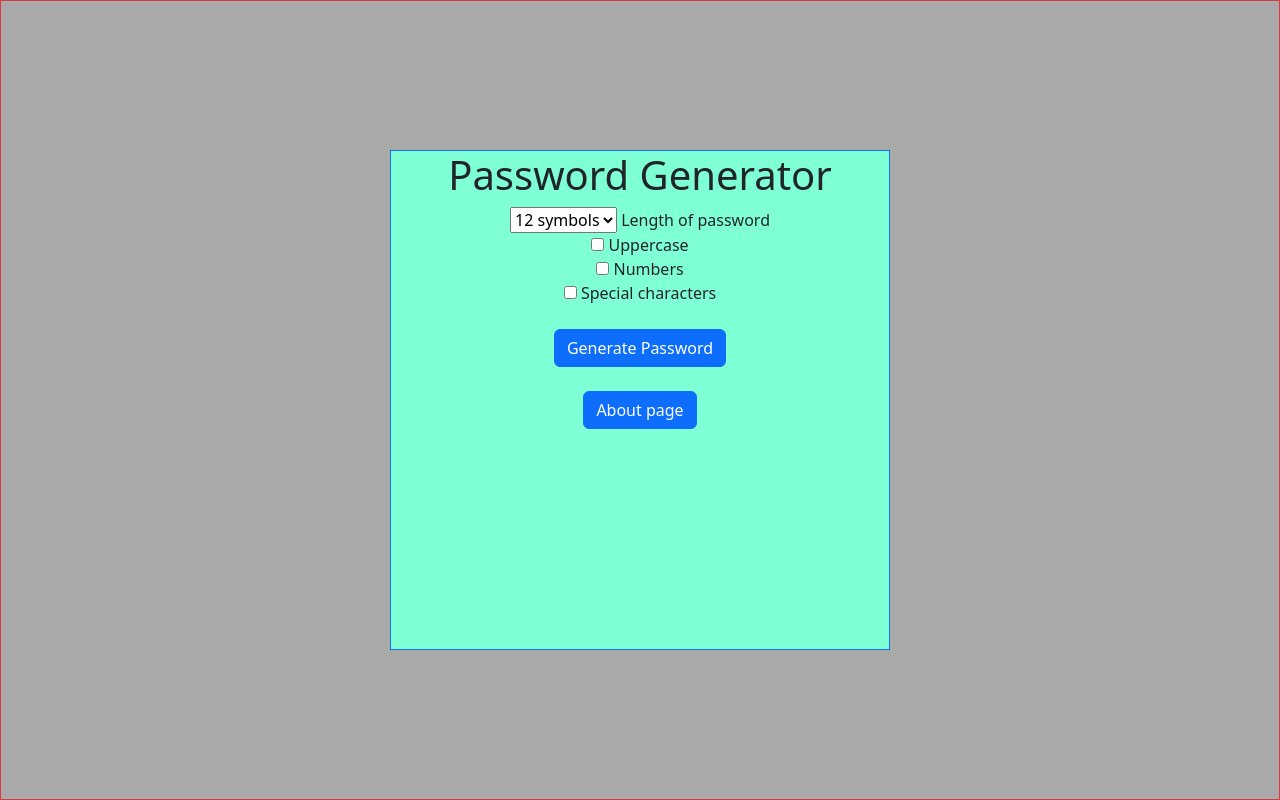
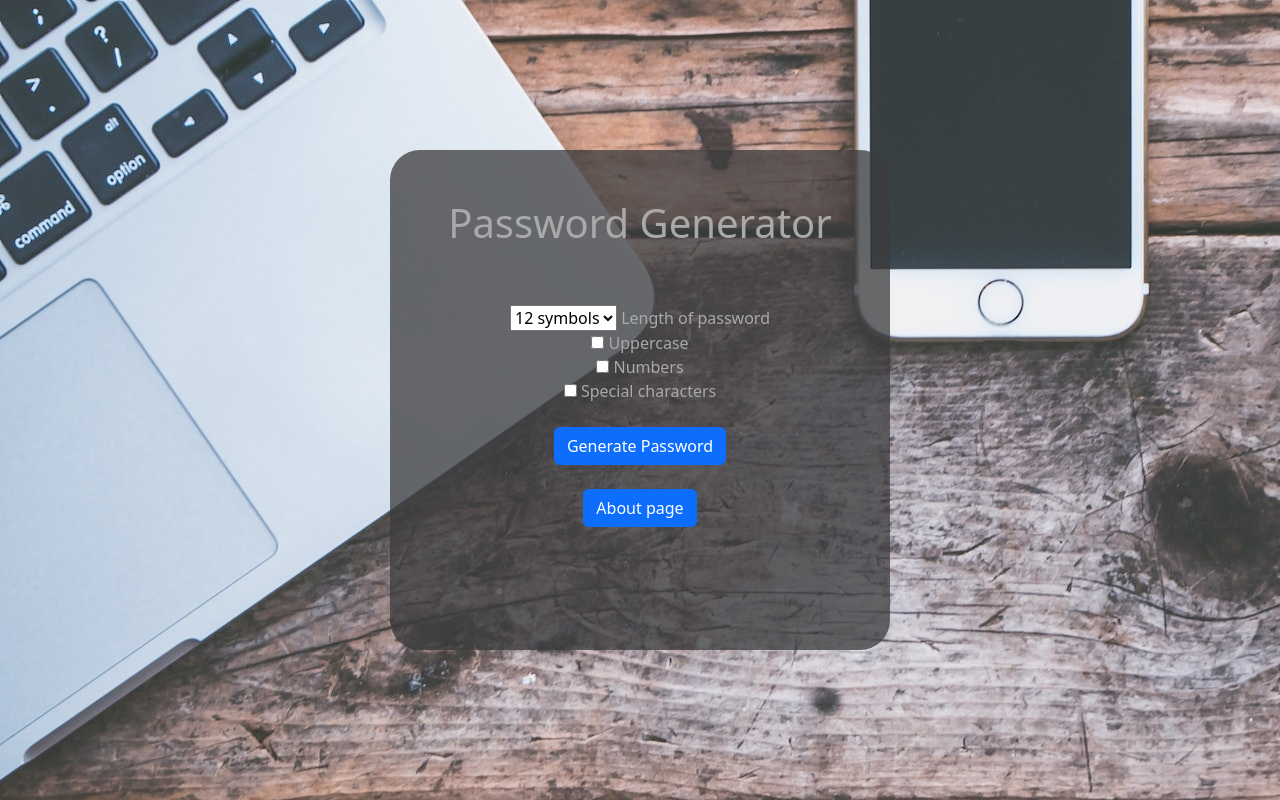
Before and after one commit to o-ptashynskyi/password_generator_project, a Django app: page / in a window 1280 px wide. Run offline with Django 4.2, Linux system fonts and the light colour scheme.

Commit message:
design of home page was reworked

```diff
--- a/generator/templates/generator/home.html
+++ b/generator/templates/generator/home.html
@@ -1,4 +1,5 @@
 <!DOCTYPE html>
+{% load static %}
 <html lang="en">
 <head>
     <meta charset="UTF-8">
@@ -6,9 +7,13 @@
     <link href="https://cdn.jsdelivr.net/npm/bootstrap@5.3.0-alpha1/dist/css/bootstrap.min.css" rel="stylesheet" integrity="sha384-GLhlTQ8iRABdZLl6O3oVMWSktQOp6b7In1Zl3/Jr59b6EGGoI1aFkw7cmDA6j6gD" crossorigin="anonymous">
 </head>
 <body style="display: flex; align-items: center; flex-direction: column; min-height: 100vh">
-<div class="container text-center border border-danger" style="background-color: darkgray; display: flex; align-items: center; justify-content: center; flex-direction: column; min-width: 100%; min-height: 100vh">
-<div class="container text-center border border-primary" style="width: 500px; height: 500px; background-color: aquamarine">
+<div class="container text-center" style="display: flex; align-items: center; justify-content: center; flex-direction: column; min-width: 100%; min-height: 100vh; background-image: url({% static "bg_img2.jpg" %})" id="main">
+<div class="container text-center" style="color: darkgray; width: 500px; height: 500px; background-color: rgba(59, 59, 60, 0.75); border-radius: 30px; display: flex; align-items: center; justify-content: center; flex-direction: column;" id="form block">
+    <div>
+        <div style="margin-top: -75px; color: darkgray">
             <h1>Password Generator</h1>
+        </div>
+        <div style="height: 50px"></div>
         <form action="generated_password">
             <select name="length">
                 <option value="6">6 symbols</option>
@@ -20,7 +25,7 @@
                 <option value="12" selected="selected">12 symbols</option>
                 <option value="13">13 symbols</option>
                 <option value="14">14 symbols</option>
-        </select> Length of password
+            </select>  Length of password
             <br>
             <input type="checkbox" name="uppercase"> Uppercase
             <br>
@@ -37,5 +42,6 @@
         </form>
     </div>
 </div>
+</div>
 </body>
 </html>
--- a/generator/templates/generator/style.css
+++ /dev/null
@@ -1,3 +0,0 @@
-.container {
-    width: 500px;
-}
```
Also changed, not shown: password_generator_project/settings.py (+8 -1 lines), generator/static/bg_img.jpg (added), generator/static/bg_img2.jpg (added). Lines whose indentation alone changed are shown as unchanged.
